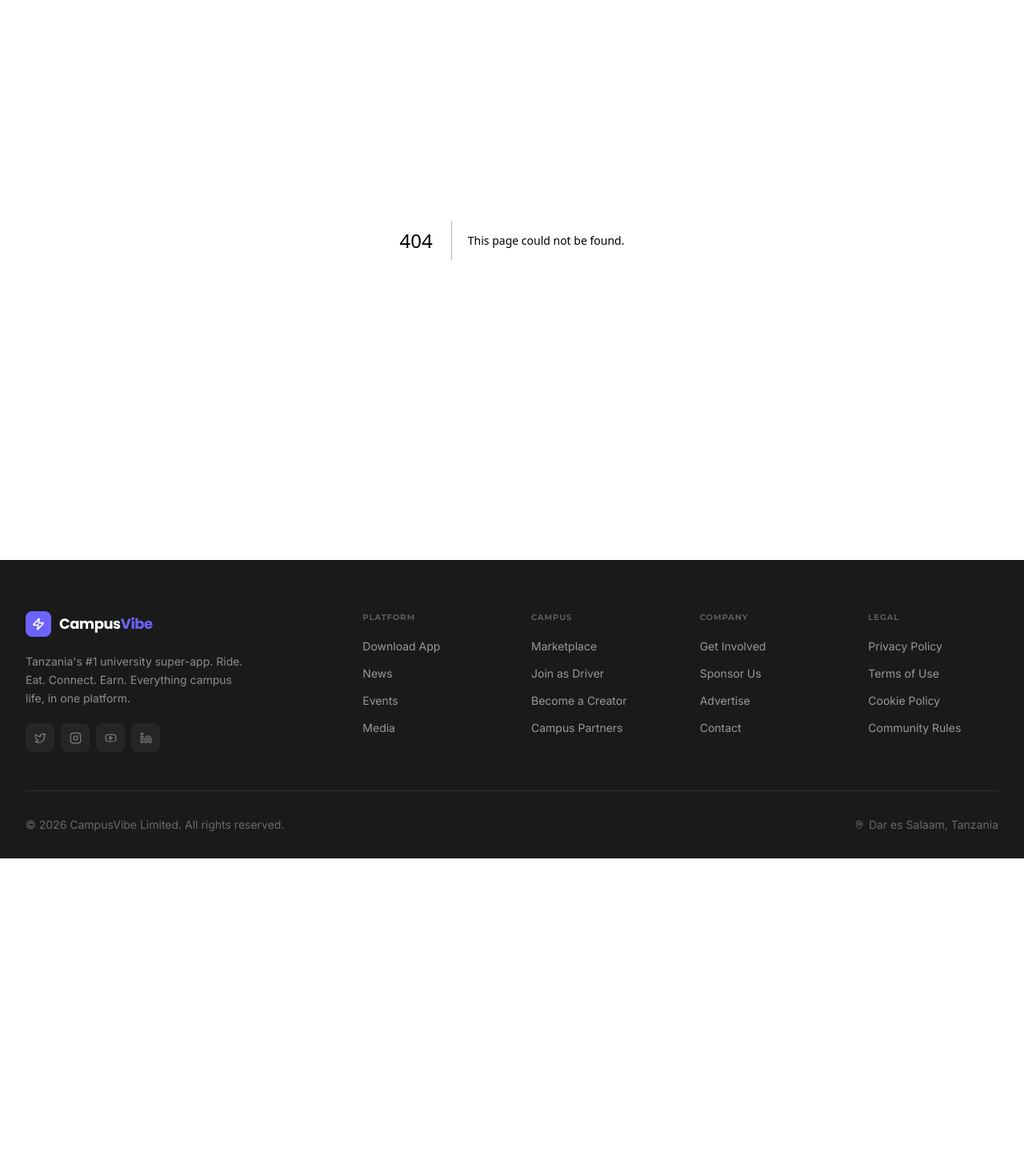
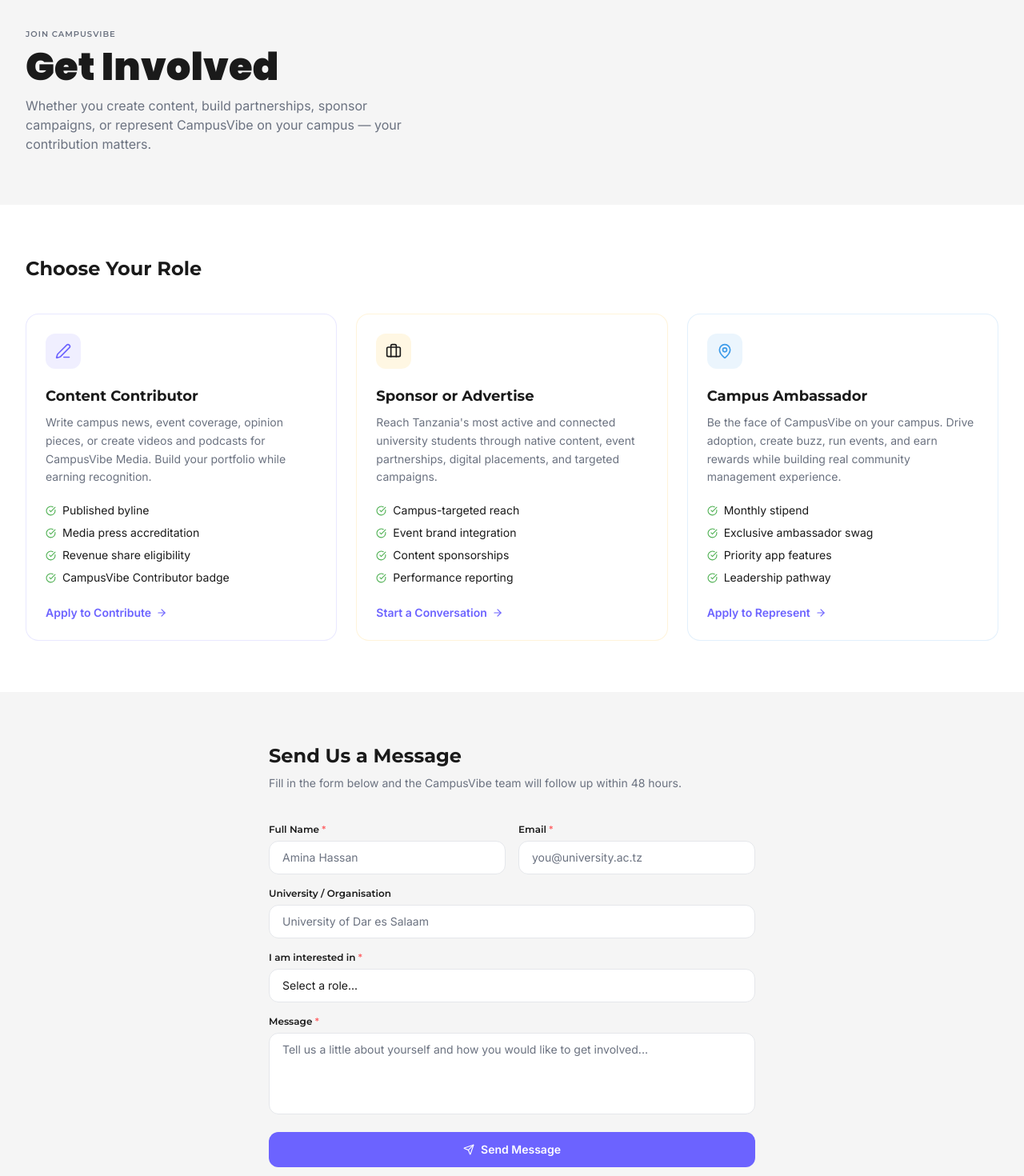
Before and after one commit to Stark-Priver/campusvibe, a Next.js app in the folder campusvibe/: page /get-involved in a window 1280 px wide. Before the commit this address had no page. Shown: the part 100-1570 px from the top of the page at 80% size. Before the commit the page ends 1173 px from the top, so only its background shows below. Built offline with nearby package versions, Linux system fonts and the light colour scheme.

Commit message:
ui: page.tsx [2026-03-15 13:40:14]

```diff
--- /dev/null
+++ b/campusvibe/src/app/get-involved/page.tsx
@@ -0,0 +1,236 @@
+"use client"
+
+import { useState } from "react"
+import { AnimatedSection } from "@/components/ui/AnimatedSection"
+import { Edit3, Briefcase, MapPin, CheckCircle, Send, ArrowRight } from "lucide-react"
+
+const roles = [
+  {
+    id: "contributor",
+    icon: Edit3,
+    title: "Content Contributor",
+    description:
+      "Write campus news, event coverage, opinion pieces, or create videos and podcasts for CampusVibe Media. Build your portfolio while earning recognition.",
+    perks: ["Published byline", "Media press accreditation", "Revenue share eligibility", "CampusVibe Contributor badge"],
+    accent: "bg-brand/8 border-brand/15",
+    iconBg: "bg-brand/10",
+    iconColor: "text-brand",
+    cta: "Apply to Contribute",
+  },
+  {
+    id: "sponsor",
+    icon: Briefcase,
+    title: "Sponsor or Advertise",
+    description:
+      "Reach Tanzania's most active and connected university students through native content, event partnerships, digital placements, and targeted campaigns.",
+    perks: ["Campus-targeted reach", "Event brand integration", "Content sponsorships", "Performance reporting"],
+    accent: "bg-accent/8 border-accent/20",
+    iconBg: "bg-accent/15",
+    iconColor: "text-dark",
+    cta: "Start a Conversation",
+  },
+  {
+    id: "ambassador",
+    icon: MapPin,
+    title: "Campus Ambassador",
+    description:
+      "Be the face of CampusVibe on your campus. Drive adoption, create buzz, run events, and earn rewards while building real community management experience.",
+    perks: ["Monthly stipend", "Exclusive ambassador swag", "Priority app features", "Leadership pathway"],
+    accent: "bg-interactive/8 border-interactive/15",
+    iconBg: "bg-interactive/10",
+    iconColor: "text-interactive",
+    cta: "Apply to Represent",
+  },
+]
+
+function ContactForm() {
+  const [submitted, setSubmitted] = useState(false)
+  const [sending, setSending] = useState(false)
+
+  const handleSubmit = (e: React.FormEvent) => {
+    e.preventDefault()
+    setSending(true)
+    // Simulate network request — replace with real API call
+    setTimeout(() => {
+      setSending(false)
+      setSubmitted(true)
+    }, 1200)
+  }
+
+  if (submitted) {
+    return (
+      <div className="flex flex-col items-center justify-center py-16 text-center">
+        <div className="w-14 h-14 rounded-full bg-success/10 flex items-center justify-center mb-4">
+          <CheckCircle size={28} className="text-success" />
+        </div>
+        <h3 className="font-section font-bold text-xl text-dark">Message Received</h3>
+        <p className="text-muted text-sm font-body mt-2 max-w-xs">
+          Thank you for reaching out. The CampusVibe team will get back to you within 2 business days.
+        </p>
+      </div>
+    )
+  }
+
+  return (
+    <form onSubmit={handleSubmit} className="space-y-4">
+      <div className="grid grid-cols-1 sm:grid-cols-2 gap-4">
+        <div>
+          <label className="block text-xs font-section font-semibold text-dark mb-1.5">
+            Full Name <span className="text-red-400">*</span>
+          </label>
+          <input
+            required
+            type="text"
+            placeholder="Amina Hassan"
+            className="w-full px-4 py-2.5 rounded-xl border border-gray-200 text-sm font-body text-dark placeholder-muted focus:outline-none focus:border-brand transition-colors bg-white"
+          />
+        </div>
+        <div>
+          <label className="block text-xs font-section font-semibold text-dark mb-1.5">
+            Email <span className="text-red-400">*</span>
+          </label>
+          <input
+            required
+            type="email"
+            placeholder="you@university.ac.tz"
+            className="w-full px-4 py-2.5 rounded-xl border border-gray-200 text-sm font-body text-dark placeholder-muted focus:outline-none focus:border-brand transition-colors bg-white"
+          />
+        </div>
+      </div>
+
+      <div>
+        <label className="block text-xs font-section font-semibold text-dark mb-1.5">
+          University / Organisation
+        </label>
+        <input
+          type="text"
+          placeholder="University of Dar es Salaam"
+          className="w-full px-4 py-2.5 rounded-xl border border-gray-200 text-sm font-body text-dark placeholder-muted focus:outline-none focus:border-brand transition-colors bg-white"
+        />
+      </div>
+
+      <div>
+        <label className="block text-xs font-section font-semibold text-dark mb-1.5">
+          I am interested in <span className="text-red-400">*</span>
+        </label>
+        <select
+          required
+          defaultValue=""
+          className="w-full px-4 py-2.5 rounded-xl border border-gray-200 text-sm font-body text-dark focus:outline-none focus:border-brand transition-colors bg-white appearance-none"
+        >
+          <option value="" disabled>Select a role...</option>
+          <option>Content Contributor</option>
+          <option>Sponsorship / Advertising</option>
+          <option>Campus Ambassador</option>
+          <option>University Partnership</option>
+          <option>Other</option>
+        </select>
+      </div>
+
+      <div>
+        <label className="block text-xs font-section font-semibold text-dark mb-1.5">
+          Message <span className="text-red-400">*</span>
+        </label>
+        <textarea
+          required
+          rows={4}
+          placeholder="Tell us a little about yourself and how you would like to get involved..."
+          className="w-full px-4 py-2.5 rounded-xl border border-gray-200 text-sm font-body text-dark placeholder-muted focus:outline-none focus:border-brand transition-colors bg-white resize-none"
+        />
+      </div>
+
+      <button
+        type="submit"
+        disabled={sending}
+        className="w-full flex items-center justify-center gap-2 px-6 py-3 rounded-xl bg-brand text-white text-sm font-semibold hover:bg-[#5a52e0] disabled:opacity-60 transition-colors"
+      >
+        {sending ? (
+          <>
+            <span className="w-4 h-4 border-2 border-white/30 border-t-white rounded-full animate-spin" />
+            Sending...
+          </>
+        ) : (
+          <>
+            <Send size={14} />
+            Send Message
+          </>
+        )}
+      </button>
+    </form>
+  )
+}
+
+export default function GetInvolvedPage() {
+  return (
+    <>
+      {/* Hero */}
+      <div className="pt-16 bg-surface">
+        <div className="max-w-7xl mx-auto px-4 sm:px-6 lg:px-8 py-16">
+          <AnimatedSection>
+            <span className="text-[10px] uppercase tracking-widest font-section font-semibold text-muted">
+              Join CampusVibe
+            </span>
+            <h1 className="mt-2 font-heading font-black text-4xl sm:text-5xl text-dark">
+              Get Involved
+            </h1>
+            <p className="mt-3 text-muted text-base font-body max-w-lg">
+              Whether you create content, build partnerships, sponsor campaigns, or represent CampusVibe
+              on your campus — your contribution matters.
+            </p>
+          </AnimatedSection>
+        </div>
+      </div>
+
+      {/* Role cards */}
+      <section className="bg-white py-16">
+        <div className="max-w-7xl mx-auto px-4 sm:px-6 lg:px-8">
+          <AnimatedSection className="mb-10">
+            <h2 className="font-section font-bold text-2xl text-dark">Choose Your Role</h2>
+          </AnimatedSection>
+          <div className="grid grid-cols-1 md:grid-cols-3 gap-6" id="roles">
+            {roles.map((role, i) => (
+              <AnimatedSection key={role.id} delay={0.08 * i} className="scroll-mt-20" >
+                <div id={role.id} className={`flex flex-col h-full bg-white border rounded-2xl p-6 ${role.accent}`}>
+                  <div className={`w-11 h-11 rounded-xl flex items-center justify-center mb-5 ${role.iconBg}`}>
+                    <role.icon size={20} className={role.iconColor} strokeWidth={2} />
+                  </div>
+                  <h3 className="font-section font-bold text-dark text-lg mb-2">{role.title}</h3>
+                  <p className="text-muted text-sm leading-relaxed font-body mb-5">{role.description}</p>
+                  <ul className="space-y-2 mb-6">
+                    {role.perks.map((perk) => (
+                      <li key={perk} className="flex items-center gap-2 text-sm text-dark font-body">
+                        <CheckCircle size={13} className="text-success shrink-0" />
+                        {perk}
+                      </li>
+                    ))}
+                  </ul>
+                  <a
+                    href="#contact"
+                    className="mt-auto inline-flex items-center gap-1.5 text-sm font-semibold text-brand hover:text-[#5a52e0] transition-colors"
+                  >
+                    {role.cta} <ArrowRight size={14} />
+                  </a>
+                </div>
+              </AnimatedSection>
+            ))}
+          </div>
+        </div>
+      </section>
+
+      {/* Contact form */}
+      <section id="contact" className="bg-surface py-16 scroll-mt-16">
+        <div className="max-w-2xl mx-auto px-4 sm:px-6 lg:px-8">
+          <AnimatedSection className="mb-10">
+            <h2 className="font-section font-bold text-2xl text-dark">Send Us a Message</h2>
+            <p className="text-muted text-sm font-body mt-2">
+              Fill in the form below and the CampusVibe team will follow up within 48 hours.
+            </p>
+          </AnimatedSection>
+          <AnimatedSection delay={0.1}>
+            <ContactForm />
+          </AnimatedSection>
+        </div>
+      </section>
+    </>
+  )
+}
```
